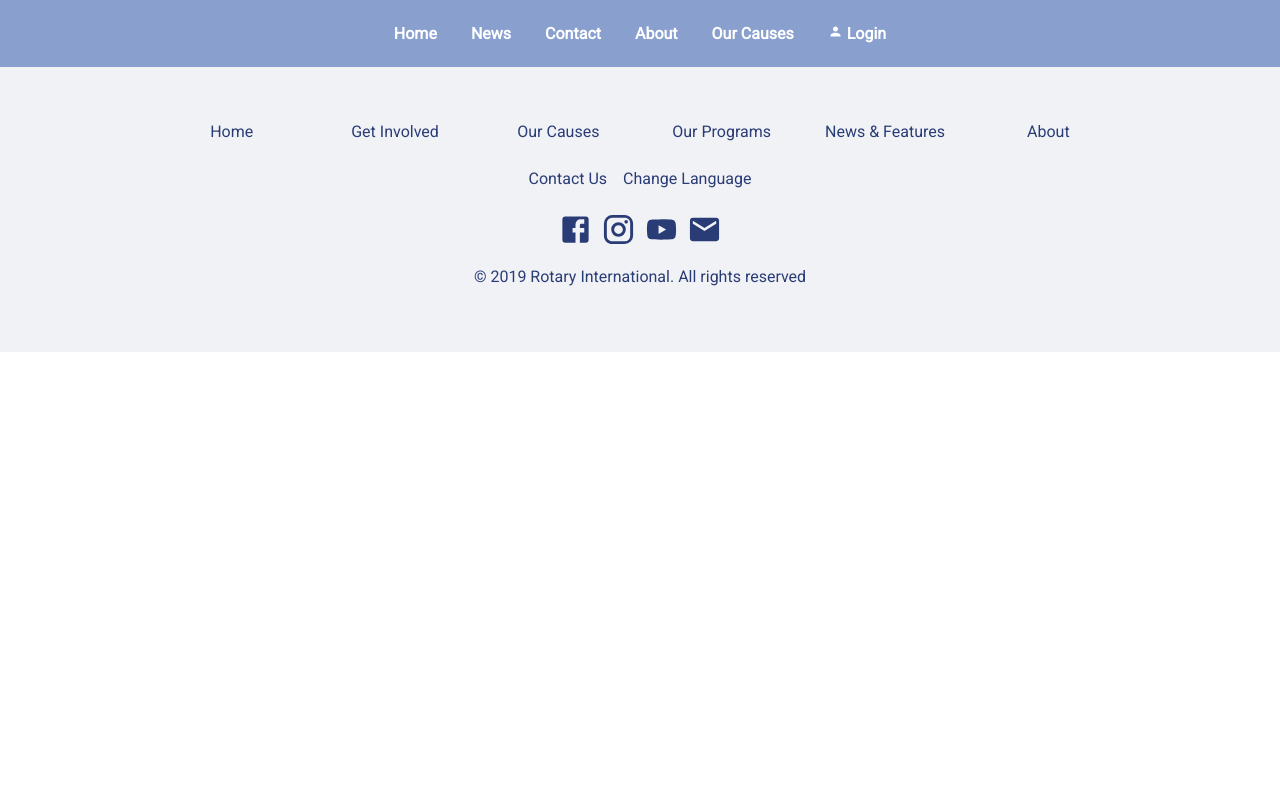
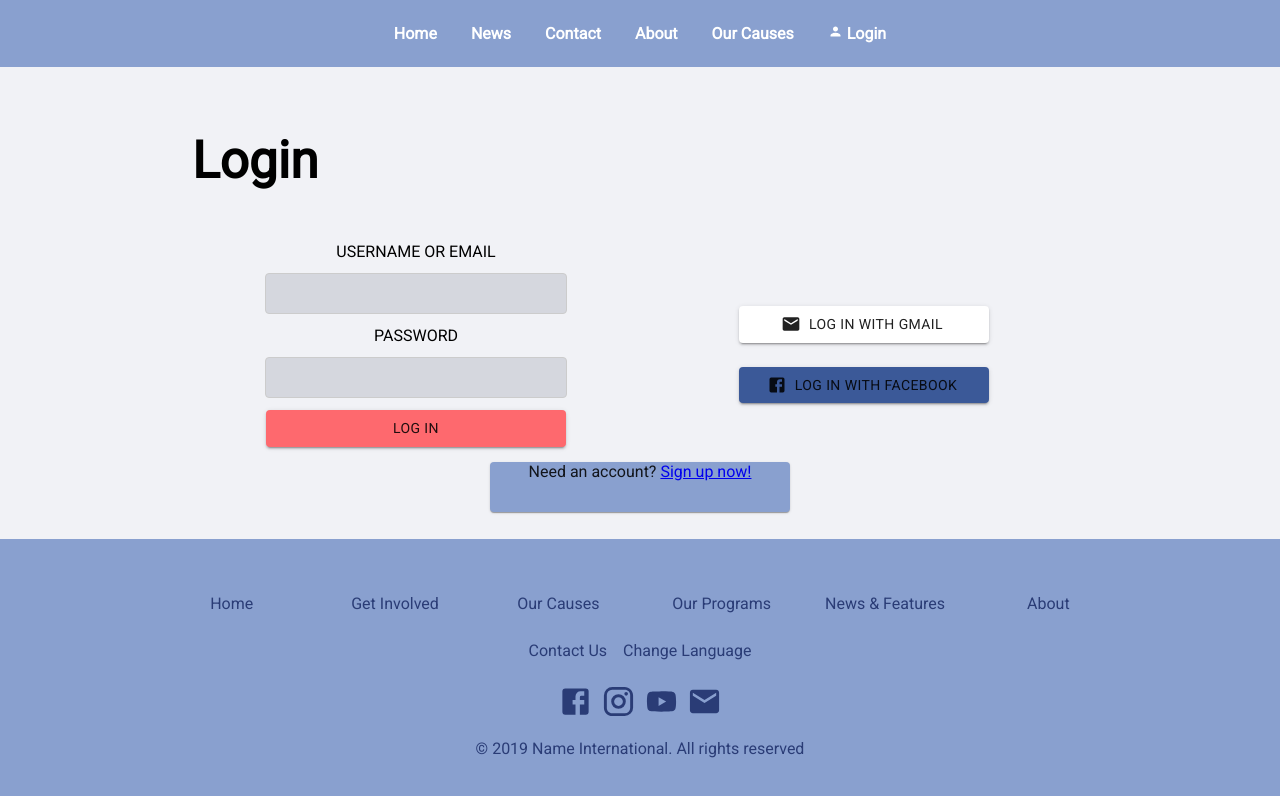
Before and after one commit to hakimmaaouia/project, a React (Create React App) app: page /login in a window 1280 px wide. Shown: the top 796 px of the page. Built offline with nearby package versions, Linux system fonts and the light colour scheme.

Commit message:
loginpage

```diff
--- a/src/App.js
+++ b/src/App.js
@@ -2,16 +2,21 @@ import React from "react";
 import "./App.css";
 import Layout from "./Layout/layout";
 import Login from "./components/login";
+import Home from "./components/home";
 import { BrowserRouter as Router, Switch, Route } from "react-router-dom";
 function App() {
+
   return (
     <div className="App">
       <Router>
         {" "}
         <Layout>
           <Switch>
-            <Route exact path="/about">
+            <Route path="/login"   >
               <Login />
+            </Route>
+            <Route exact path="/"   >
+              <Home />
             </Route>
           </Switch>
         </Layout>
--- a/src/Layout/footer.js
+++ b/src/Layout/footer.js
@@ -12,7 +12,7 @@ const Footer = () =>{
       text-align: center;
       padding:50px 150px;
       margin: 0;
-      background: #f1f2f6;
+      background: #89a0cf;
       @media only screen and (max-width: 750px) {
         padding:50px 0px;
 }
@@ -23,7 +23,7 @@ text-decoration:none;
 text-decoration-color:none;
 color:#2a3c76;
 :hover{
-    color:#89a0cf;
+    color:#f1f2f6;
 }
 
  `
@@ -69,7 +69,7 @@ color:#2a3c76;
     <Grid item   ><A href="#" > <YouTubeIcon style={{ fontSize: 35 }} /></A></Grid>
     <Grid item   ><A href="#" ><MailIcon style={{ fontSize: 35 }} /></A></Grid>
         </Grid>
-        <p style={{color:"#2a3c76"}}>© 2019 Rotary International. All rights reserved</p>
+        <p style={{color:"#2a3c76"}}>© 2019 Name International. All rights reserved</p>
             </Container>
 
     )
--- a/src/Layout/header.js
+++ b/src/Layout/header.js
@@ -32,9 +32,9 @@ const Header = () => {
   return (
     <Ul>
       <Li>
-        <a class="active" href="home">
+        <Link to="/">
           <b>Home</b>
-        </a>
+        </Link>
       </Li>
       <Li>
         <a href="news">
@@ -58,11 +58,12 @@ const Header = () => {
         </a>
       </Li>
       <Li>
-        <a href="about">
+        <Link to="/login" >
           <b>
             <PersonIcon style={{ fontSize: 15 }} /> Login
           </b>
-        </a>
+
+        </Link>
       </Li>
     </Ul>
   );
--- a/src/Layout/navmobile.js
+++ b/src/Layout/navmobile.js
@@ -14,10 +14,12 @@ import ArrowForwardIosIcon from '@material-ui/icons/ArrowForwardIos';
 const useStyles = makeStyles({
   list: {
     width: 250,
+
   },
 
   title: {
     flexGrow: 1,
+
   },
 
 });
@@ -46,7 +48,7 @@ export default function Navmobile() {
 
 
 
-          <a href="#eer3" style={{textDecoration:"none",color:"#2a3c76"}}>
+          <a href="#eer3" style={{textDecoration:"none",color:"#2a3c76",}}>
           <ListItem button>
             Home
           </ListItem>
--- /dev/null
+++ b/src/components/home.js
@@ -0,0 +1,6 @@
+import React from "react";
+const Home= () => {
+  return <div>Home</div>;
+};
+
+export default Home;
--- a/src/components/login.js
+++ b/src/components/login.js
@@ -1,6 +1,89 @@
 import React from "react";
+import styled from "styled-components";
+import Grid from "@material-ui/core/Grid";
+import FacebookIcon from '@material-ui/icons/Facebook';
+import MailIcon from '@material-ui/icons/Mail';
+import Button from "@material-ui/core/Button";
+import Paper from '@material-ui/core/Paper';
+const Form = ()=>{
+return(
+  <form >
+<Grid
+  container
+  direction="column"
+  justify="center"
+  alignItems="center"
+>
+ <Grid item >USERNAME OR EMAIL</Grid>
+ <Grid item > <input type="text" name="name" style={{ padding:"12px 0px", border:"1px solid #ccc" ,borderRadius:4,width:300,margin:"12px 0px",background:"#d5d7de"}}/></Grid>
+ <Grid item >PASSWORD</Grid>
+ <Grid item > <input type="text" name="name" style={{ padding:"12px 0px", border:"1px solid #ccc" ,borderRadius:4,width:300,margin:"12px 0px",background:"#d5d7de"}} /></Grid>
+ <Grid item><Button variant="contained" style={{width:300,background:"#fe696e"}}  >
+        Log In
+      </Button></Grid>
+      </Grid>
+</form>
+)
+}
+
+
+
+
+
+const Connect =() => {
+  return (
+    <Grid
+    container
+    direction="column"
+    justify="center"
+    alignItems="center"
+    spacing={3}
+  >
+    <Grid item  style={{marginTop:"20px"}}>
+      <Button variant="contained" style={{background:"#fff",width:250}} startIcon={<MailIcon />}>
+        Log In with Gmail
+      </Button>
+    </Grid>
+    <Grid item >
+      <Button variant="contained" style={{background:"#3b5998" ,width:250}}startIcon={<FacebookIcon />}>
+        Log In with Facebook
+      </Button>
+    </Grid>
+  </Grid>
+  )
+}
+
+const Container = styled.div`
+  background: #f1f2f6;
+padding:12px 0px;
+  h3 {
+    font-size: 3.2rem;
+    font-weight: 600;
+  }
+`;
 const Login = () => {
-  return <div>ztz</div>;
+  return (
+    <Container>
+      <Grid
+  container
+  direction="row"
+  justify="center"
+  alignItems="center"
+
+  style={{padding:"0px 15%"}}
+>
+        <Grid item sm={12}>
+          <h3>Login</h3>
+        </Grid>
+        <Grid item  xs={12} sm={6}><Form /></Grid>
+        <Grid item xs={12} sm={6}><Connect /></Grid>
+        <Grid item xs={12} sm={12} >
+        <Paper style={{width:300,background:"#89a0cf",height:50,margin:"15px auto", textAlign:"center"}}>Need an account? <a href="/#">Sign up now!</a></Paper>
+        </Grid>
+        </Grid>
+
+        </Container>
+  );
 };
 
 export default Login;
```
